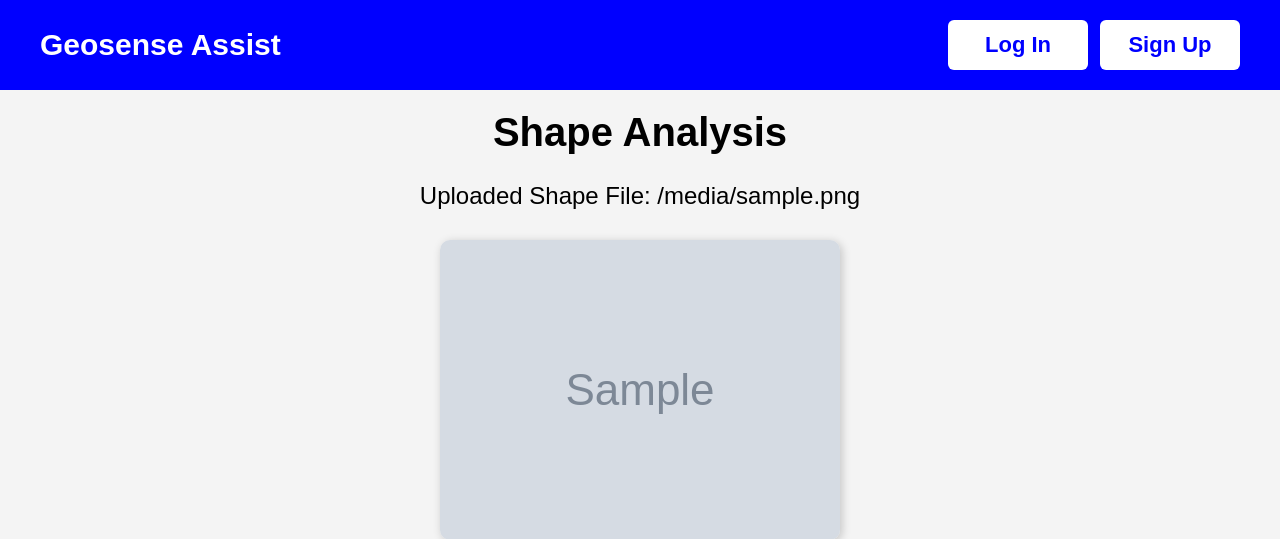
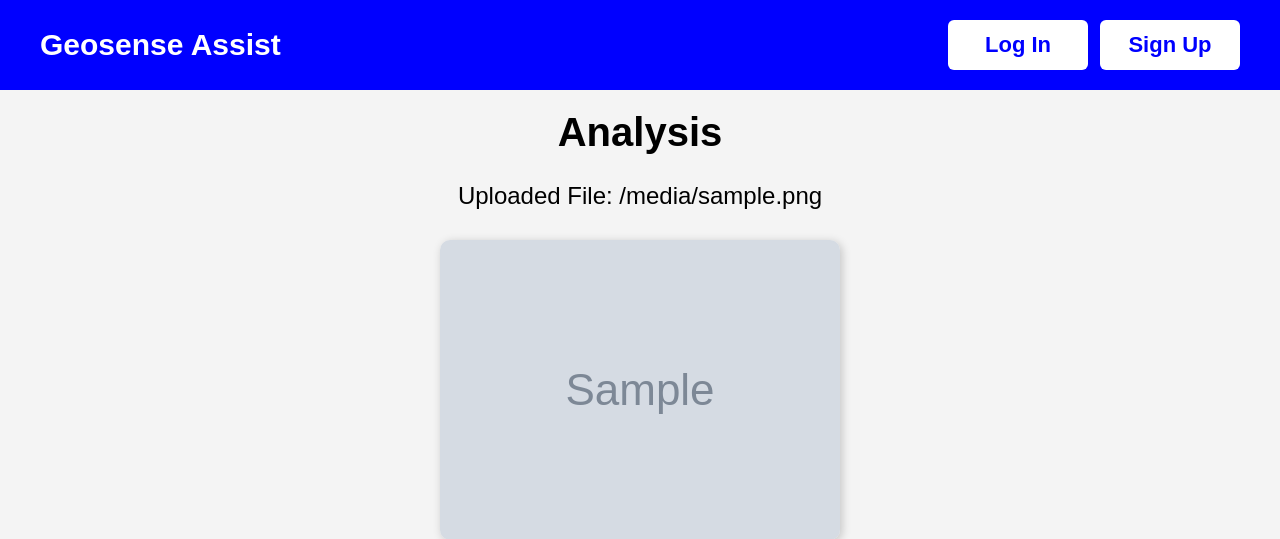
Before and after one commit to zuhairsiddiqui/GeoSenseAssist-Project, a Flask app: template website/templates/shapes.html in a window 1280 px wide. Shown: the top 539 px of the page. Run offline with Flask 3, Linux system fonts and the light colour scheme; the template is opened without the code that fills it: most values are stand-ins (such as "Sample title", 1, 10 or a date in 2020); grey boxes marked "Sample" are stand-in pictures.

Commit message:
Fix the issue with the analysis showing asterings

```diff
--- a/website/templates/equations.html
+++ b/website/templates/equations.html
@@ -109,8 +109,8 @@
         </div>
     </div>
 
-    <h1>Equation Analysis</h1>
-    <p>Uploaded Equation File: {{ filename }}</p>
+    <h1>Analysis</h1>
+    <p>Uploaded File: {{ filename }}</p>
     <img src="{{ url_for('views.uploaded_file', filename=filename) }}" alt="Uploaded Equation Image" />
     <p>Analysis Result: {{ result }}</p>
 
--- a/website/templates/shapes.html
+++ b/website/templates/shapes.html
@@ -109,8 +109,8 @@
         </div>
     </div>
 
-    <h1>Shape Analysis</h1>
-    <p>Uploaded Shape File: {{ filename }}</p>
+    <h1>Analysis</h1>
+    <p>Uploaded File: {{ filename }}</p>
     <img src="{{ url_for('views.uploaded_file', filename=filename) }}" alt="Uploaded Shape Image" />
     <p>Analysis Result: {{ result }}</p>
 
--- a/website/views.py
+++ b/website/views.py
@@ -1,4 +1,4 @@
-from flask import Flask, Blueprint, render_template, request, redirect, send_from_directory, url_for
+from flask import Flask, Blueprint, render_template, request, send_from_directory
 import mysql.connector
 from werkzeug.utils import secure_filename
 from werkzeug.exceptions import RequestEntityTooLarge
@@ -91,7 +91,7 @@ def upload_equation():
 
 @views.route('/audio_analysis', methods=['POST'])
 def audio_analysis():
-   result = request.form.get("result")
+   result = request.form.get("result").replace("*","")
    filename = request.form.get("file")
    shape = request.form.get("shape")
    audio = googleTTS.textToSpeech(result,filename)
```
